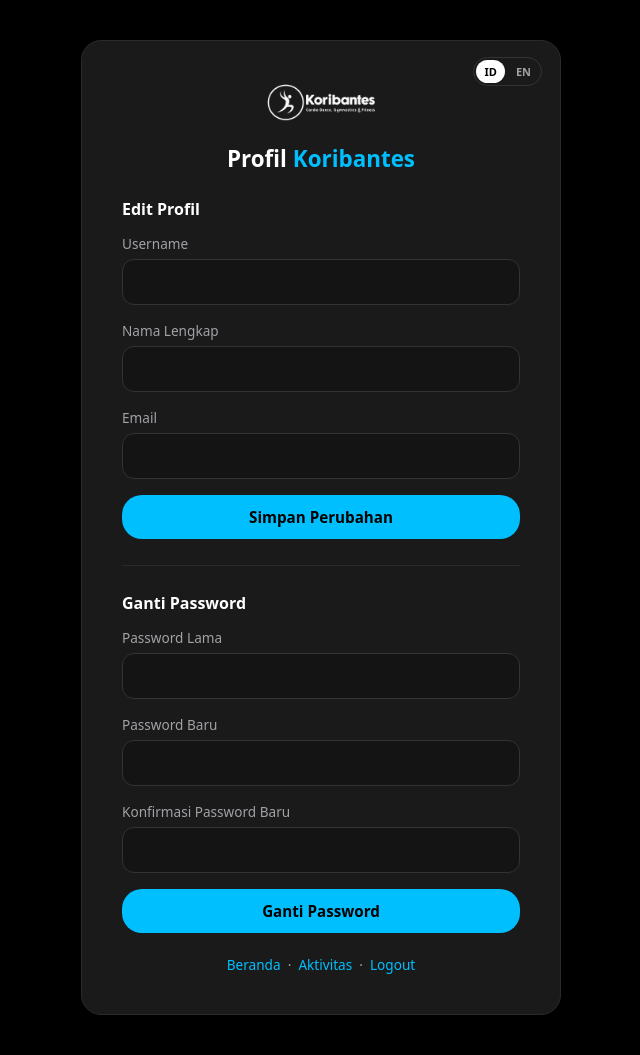
After one commit to JasonSlav/cv-gymcatch, a Flask app: template templates/profile.html in a window 1280 px wide. The commit adds this page. Shown: the whole page, without its empty margins (319-959 px from the left). Run offline with Flask 3, Linux system fonts and the light colour scheme; the template is opened without the code that fills it, so the values that code supplies are empty.

Commit message:
feat: halaman profil dan edit data akun

```diff
--- /dev/null
+++ b/templates/profile.html
@@ -0,0 +1,236 @@
+<!DOCTYPE html>
+<html lang="id">
+<head>
+    <meta charset="UTF-8">
+    <meta name="viewport" content="width=device-width, initial-scale=1.0">
+    <title>Koribantes - Profil</title>
+    <style>
+        :root {
+            --bg-color: #000000;
+            --bg-card: #1a1a1a;
+            --text-main: #ffffff;
+            --text-muted: #a1a1a6;
+            --accent-cyan: #00bfff;
+            --border-color: #333333;
+            --font-main: system-ui, -apple-system, "Segoe UI", Roboto, "Helvetica Neue", Arial, sans-serif;
+        }
+
+        * { margin: 0; padding: 0; box-sizing: border-box; }
+
+        body {
+            background-color: var(--bg-color);
+            color: var(--text-main);
+            font-family: var(--font-main);
+            min-height: 100vh;
+            display: flex;
+            justify-content: center;
+            padding: 40px 20px;
+        }
+
+        .auth-card {
+            position: relative;
+            background-color: var(--bg-card);
+            border: 1px solid #2a2a2a;
+            border-radius: 20px;
+            padding: 40px;
+            width: min(480px, calc(100vw - 40px));
+            margin: auto;
+        }
+
+        .lang-toggle {
+            position: absolute;
+            top: 16px;
+            right: 18px;
+            display: flex;
+            gap: 3px;
+            border: 1px solid var(--border-color);
+            border-radius: 999px;
+            padding: 2px;
+        }
+
+        .lang-btn {
+            background: transparent;
+            border: none;
+            color: var(--text-muted);
+            font-family: var(--font-main);
+            font-size: 11px;
+            font-weight: 700;
+            padding: 4px 8px;
+            border-radius: 999px;
+            cursor: pointer;
+            transition: background 0.2s, color 0.2s;
+        }
+
+        .lang-btn.active { background: #ffffff; color: #000000; }
+
+        .auth-card img { height: 44px; display: block; margin: 0 auto 18px auto; }
+
+        h1 { font-size: 1.4rem; text-align: center; margin-bottom: 24px; }
+        .text-cyan { color: var(--accent-cyan); }
+
+        .section-title {
+            font-size: 1rem;
+            font-weight: 700;
+            margin-bottom: 14px;
+        }
+
+        .divider {
+            height: 1px;
+            background: #2a2a2a;
+            margin: 26px 0;
+        }
+
+        label { display: block; font-size: 0.85rem; color: var(--text-muted); margin-bottom: 6px; }
+
+        input {
+            width: 100%;
+            background: #141414;
+            border: 1px solid var(--border-color);
+            border-radius: 12px;
+            padding: 12px 14px;
+            color: var(--text-main);
+            font-family: var(--font-main);
+            font-size: 0.95rem;
+            margin-bottom: 16px;
+        }
+
+        input:focus { outline: none; border-color: var(--accent-cyan); }
+
+        .btn-submit {
+            width: 100%;
+            background: var(--accent-cyan);
+            color: #000;
+            border: none;
+            border-radius: 20px;
+            padding: 12px;
+            font-family: var(--font-main);
+            font-size: 0.95rem;
+            font-weight: 700;
+            cursor: pointer;
+        }
+        .btn-submit:hover { filter: brightness(1.15); }
+
+        .flash {
+            border-radius: 10px;
+            padding: 10px 12px;
+            font-size: 0.85rem;
+            margin-bottom: 16px;
+        }
+
+        .flash.success {
+            background: rgba(34, 197, 94, 0.12);
+            border: 1px solid rgba(34, 197, 94, 0.45);
+            color: #86efac;
+        }
+
+        .flash.error {
+            background: rgba(220, 38, 38, 0.12);
+            border: 1px solid rgba(220, 38, 38, 0.5);
+            color: #fca5a5;
+        }
+
+        .auth-links {
+            margin-top: 22px;
+            text-align: center;
+            font-size: 0.85rem;
+            color: var(--text-muted);
+        }
+        .auth-links a { color: var(--accent-cyan); text-decoration: none; }
+        .auth-links a:hover { text-decoration: underline; }
+    </style>
+</head>
+<body>
+    <div class="auth-card">
+        <div class="lang-toggle" id="langToggle">
+            <button type="button" class="lang-btn active" data-lang="id">ID</button>
+            <button type="button" class="lang-btn" data-lang="en">EN</button>
+        </div>
+
+        <img src="/static/logo_koribantes.png" alt="Koribantes Logo">
+        <h1 data-id="Profil <span class='text-cyan'>Koribantes</span>"
+            data-en="<span class='text-cyan'>Koribantes</span> Profile">Profil <span class="text-cyan">Koribantes</span></h1>
+
+        {% for category, message in get_flashed_messages(with_categories=true) %}
+        <div class="flash {{ category }}"
+             data-id="{{ message.id }}"
+             data-en="{{ message.en }}">{{ message.id }}</div>
+        {% endfor %}
+
+        <form method="post" action="/profile/update">
+            <h2 class="section-title" data-id="Edit Profil" data-en="Edit Profile">Edit Profil</h2>
+
+            <label for="username" data-id="Username" data-en="Username">Username</label>
+            <input type="text" id="username" name="username"
+                   value="{{ user.username }}" required autocomplete="username">
+
+            <label for="full_name" data-id="Nama Lengkap" data-en="Full Name">Nama Lengkap</label>
+            <input type="text" id="full_name" name="full_name"
+                   value="{{ user.full_name or '' }}" autocomplete="name">
+
+            <label for="email" data-id="Email" data-en="Email">Email</label>
+            <input type="email" id="email" name="email"
+                   value="{{ user.email or '' }}" autocomplete="email">
+
+            <button type="submit" class="btn-submit"
+                    data-id="Simpan Perubahan"
+                    data-en="Save Changes">Simpan Perubahan</button>
+        </form>
+
+        <div class="divider"></div>
+
+        <form method="post" action="/profile/password">
+            <h2 class="section-title" data-id="Ganti Password" data-en="Change Password">Ganti Password</h2>
+
+            <label for="old_password" data-id="Password Lama" data-en="Current Password">Password Lama</label>
+            <input type="password" id="old_password" name="old_password"
+                   required autocomplete="current-password">
+
+            <label for="new_password" data-id="Password Baru" data-en="New Password">Password Baru</label>
+            <input type="password" id="new_password" name="new_password"
+                   required minlength="4" autocomplete="new-password">
+
+            <label for="confirm_password"
+                   data-id="Konfirmasi Password Baru"
+                   data-en="Confirm New Password">Konfirmasi Password Baru</label>
+            <input type="password" id="confirm_password" name="confirm_password"
+                   required minlength="4" autocomplete="new-password">
+
+            <button type="submit" class="btn-submit"
+                    data-id="Ganti Password"
+                    data-en="Change Password">Ganti Password</button>
+        </form>
+
+        <div class="auth-links">
+            <a href="/" data-id="Beranda" data-en="Home">Beranda</a>
+            &nbsp;·&nbsp;
+            <a href="/history" data-id="Aktivitas" data-en="Activity">Aktivitas</a>
+            &nbsp;·&nbsp;
+            <a href="/logout" data-id="Logout" data-en="Logout">Logout</a>
+        </div>
+    </div>
+
+    <script>
+        (function () {
+            function applyLang(lang) {
+                if (lang !== "id" && lang !== "en") lang = "id";
+                localStorage.setItem("gc-lang", lang);
+                document.documentElement.lang = lang;
+
+                document.querySelectorAll("[data-id]").forEach(el => {
+                    el.innerHTML = el.getAttribute("data-" + lang) || el.getAttribute("data-id");
+                });
+
+                document.querySelectorAll(".lang-btn").forEach(btn => {
+                    btn.classList.toggle("active", btn.dataset.lang === lang);
+                });
+            }
+
+            document.querySelectorAll(".lang-btn").forEach(btn => {
+                btn.addEventListener("click", () => applyLang(btn.dataset.lang));
+            });
+
+            applyLang(localStorage.getItem("gc-lang") || "id");
+        })();
+    </script>
+</body>
+</html>
```
Also changed, not shown: templates/history.html (+7 -3 lines), templates/index.html (+7 -3 lines).
